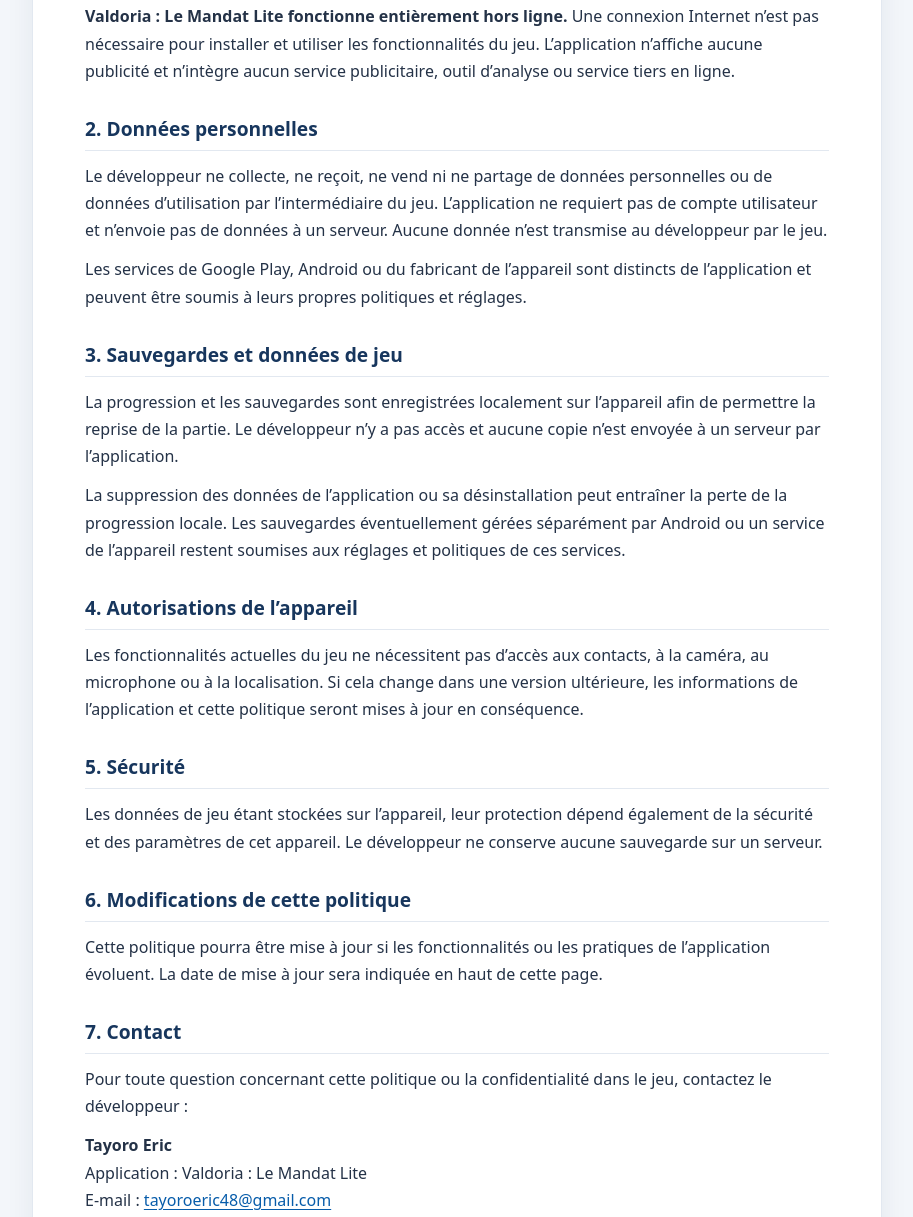
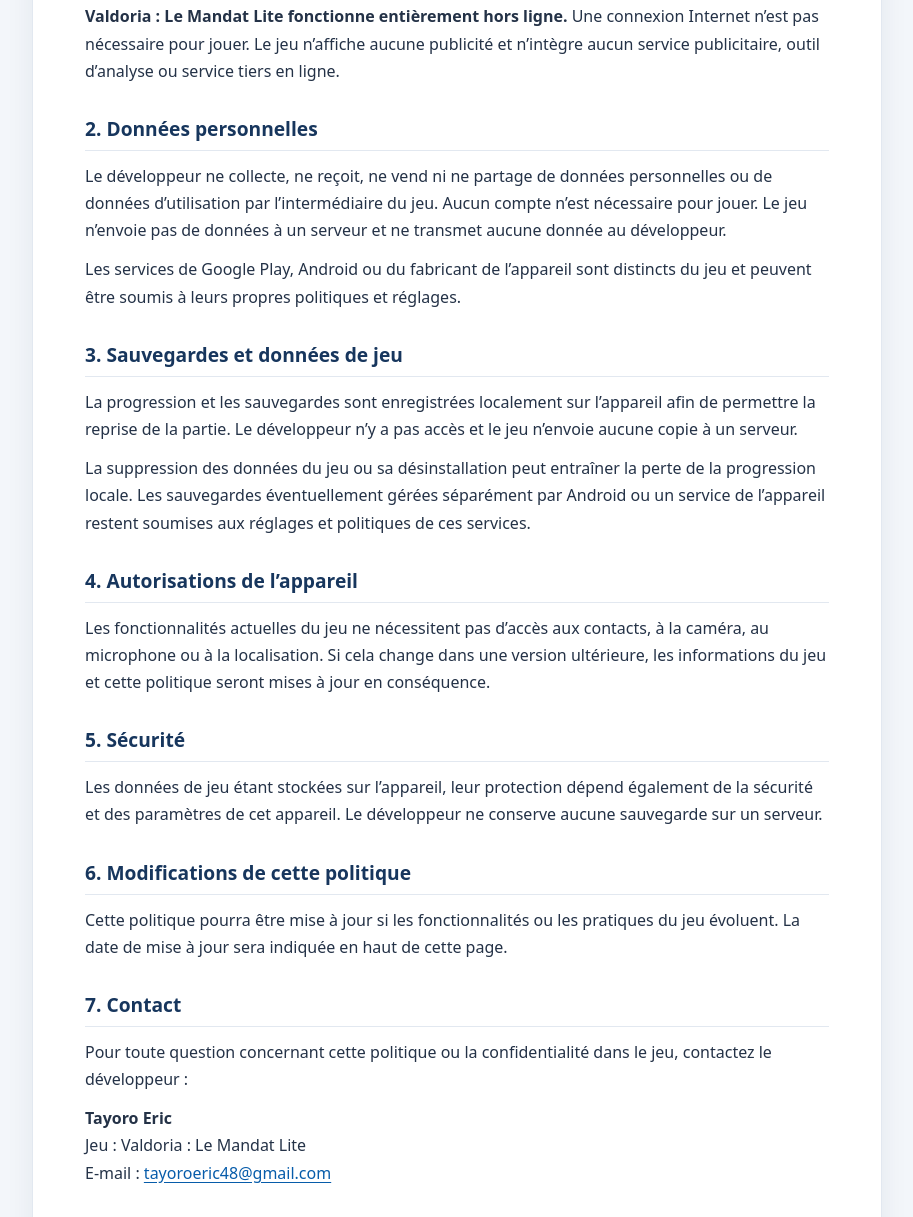
Before and after one commit to tayoroeric48-hue/valdoria-privacy, a plain HTML site: page index.html in a window 1280 px wide. Shown: the part 431-1648 px from the top of the page, without its empty margins (183-1096 px from the left). Drawn offline with Linux system fonts and the light colour scheme.

Commit message:
Remplace les formulations génériques par « jeu » dans la politique de Valdoria

```diff
--- a/index.html
+++ b/index.html
@@ -52,37 +52,37 @@
     <h1>Politique de confidentialité</h1>
     <p class="updated"><strong>Dernière mise à jour :</strong> 16 novembre 2026</p>
 
-    <section class="details" aria-label="Informations sur l’application">
-      <p><strong>Application :</strong> Valdoria : Le Mandat Lite</p>
+    <section class="details" aria-label="Informations sur le jeu">
+      <p><strong>Jeu :</strong> Valdoria : Le Mandat Lite</p>
       <p><strong>Développeur :</strong> Tayoro Eric</p>
       <p><strong>Plateforme :</strong> Android</p>
       <p><strong>Contact :</strong> <a href="mailto:tayoroeric48@gmail.com">tayoroeric48@gmail.com</a></p>
     </section>
 
     <h2>1. Fonctionnement entièrement hors ligne</h2>
-    <p><strong>Valdoria : Le Mandat Lite fonctionne entièrement hors ligne.</strong> Une connexion Internet n’est pas nécessaire pour installer et utiliser les fonctionnalités du jeu. L’application n’affiche aucune publicité et n’intègre aucun service publicitaire, outil d’analyse ou service tiers en ligne.</p>
+    <p><strong>Valdoria : Le Mandat Lite fonctionne entièrement hors ligne.</strong> Une connexion Internet n’est pas nécessaire pour jouer. Le jeu n’affiche aucune publicité et n’intègre aucun service publicitaire, outil d’analyse ou service tiers en ligne.</p>
 
     <h2>2. Données personnelles</h2>
-    <p>Le développeur ne collecte, ne reçoit, ne vend ni ne partage de données personnelles ou de données d’utilisation par l’intermédiaire du jeu. L’application ne requiert pas de compte utilisateur et n’envoie pas de données à un serveur. Aucune donnée n’est transmise au développeur par le jeu.</p>
-    <p>Les services de Google Play, Android ou du fabricant de l’appareil sont distincts de l’application et peuvent être soumis à leurs propres politiques et réglages.</p>
+    <p>Le développeur ne collecte, ne reçoit, ne vend ni ne partage de données personnelles ou de données d’utilisation par l’intermédiaire du jeu. Aucun compte n’est nécessaire pour jouer. Le jeu n’envoie pas de données à un serveur et ne transmet aucune donnée au développeur.</p>
+    <p>Les services de Google Play, Android ou du fabricant de l’appareil sont distincts du jeu et peuvent être soumis à leurs propres politiques et réglages.</p>
 
     <h2>3. Sauvegardes et données de jeu</h2>
-    <p>La progression et les sauvegardes sont enregistrées localement sur l’appareil afin de permettre la reprise de la partie. Le développeur n’y a pas accès et aucune copie n’est envoyée à un serveur par l’application.</p>
-    <p>La suppression des données de l’application ou sa désinstallation peut entraîner la perte de la progression locale. Les sauvegardes éventuellement gérées séparément par Android ou un service de l’appareil restent soumises aux réglages et politiques de ces services.</p>
+    <p>La progression et les sauvegardes sont enregistrées localement sur l’appareil afin de permettre la reprise de la partie. Le développeur n’y a pas accès et le jeu n’envoie aucune copie à un serveur.</p>
+    <p>La suppression des données du jeu ou sa désinstallation peut entraîner la perte de la progression locale. Les sauvegardes éventuellement gérées séparément par Android ou un service de l’appareil restent soumises aux réglages et politiques de ces services.</p>
 
     <h2>4. Autorisations de l’appareil</h2>
-    <p>Les fonctionnalités actuelles du jeu ne nécessitent pas d’accès aux contacts, à la caméra, au microphone ou à la localisation. Si cela change dans une version ultérieure, les informations de l’application et cette politique seront mises à jour en conséquence.</p>
+    <p>Les fonctionnalités actuelles du jeu ne nécessitent pas d’accès aux contacts, à la caméra, au microphone ou à la localisation. Si cela change dans une version ultérieure, les informations du jeu et cette politique seront mises à jour en conséquence.</p>
 
     <h2>5. Sécurité</h2>
     <p>Les données de jeu étant stockées sur l’appareil, leur protection dépend également de la sécurité et des paramètres de cet appareil. Le développeur ne conserve aucune sauvegarde sur un serveur.</p>
 
     <h2>6. Modifications de cette politique</h2>
-    <p>Cette politique pourra être mise à jour si les fonctionnalités ou les pratiques de l’application évoluent. La date de mise à jour sera indiquée en haut de cette page.</p>
+    <p>Cette politique pourra être mise à jour si les fonctionnalités ou les pratiques du jeu évoluent. La date de mise à jour sera indiquée en haut de cette page.</p>
 
     <h2>7. Contact</h2>
     <p>Pour toute question concernant cette politique ou la confidentialité dans le jeu, contactez le développeur :</p>
     <p><strong>Tayoro Eric</strong><br>
-      Application : Valdoria : Le Mandat Lite<br>
+      Jeu : Valdoria : Le Mandat Lite<br>
       E-mail : <a href="mailto:tayoroeric48@gmail.com">tayoroeric48@gmail.com</a>
     </p>
 
```
Also changed, not shown: 1 other file.
